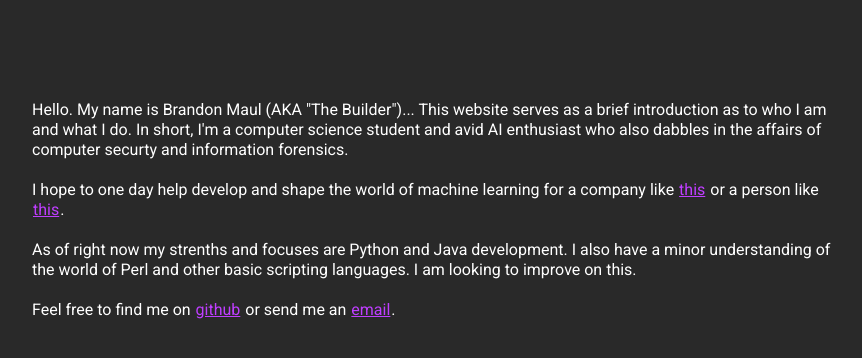
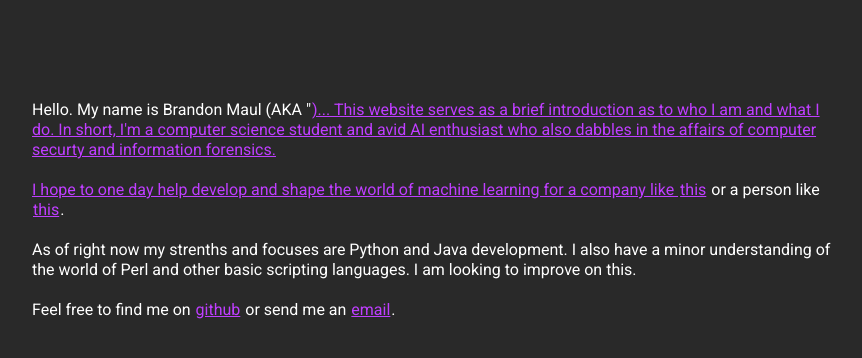
Before and after one commit to brandonmaul/brandonmaul.github.io, a plain HTML site: page index.html in a window 1280 px wide. Shown: the whole page, without its empty margins (68-930 px from the left). Drawn offline with Linux system fonts and the light colour scheme.

```diff
--- a/index.html
+++ b/index.html
@@ -54,7 +54,7 @@
 
 <div id="main">
 
-Hello. My name is Brandon Maul (AKA "The Builder")... This website serves as a brief introduction as to who I am and what I do. In short, I'm a computer science student and avid AI enthusiast who also dabbles in the affairs of computer securty and information forensics.
+Hello. My name is Brandon Maul (AKA "<a href="http://gameofthrones.wikia.com/wiki/Brandon_Stark_(the_Builder)" target="_blank">)... This website serves as a brief introduction as to who I am and what I do. In short, I'm a computer science student and avid AI enthusiast who also dabbles in the affairs of computer securty and information forensics.
 
 <br><br>
 
```
